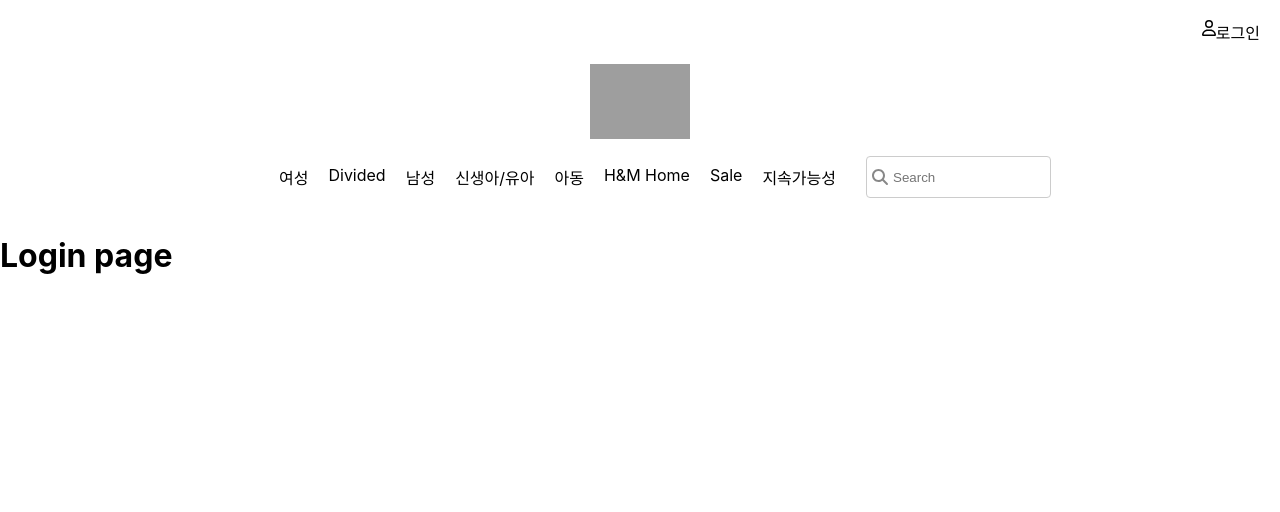
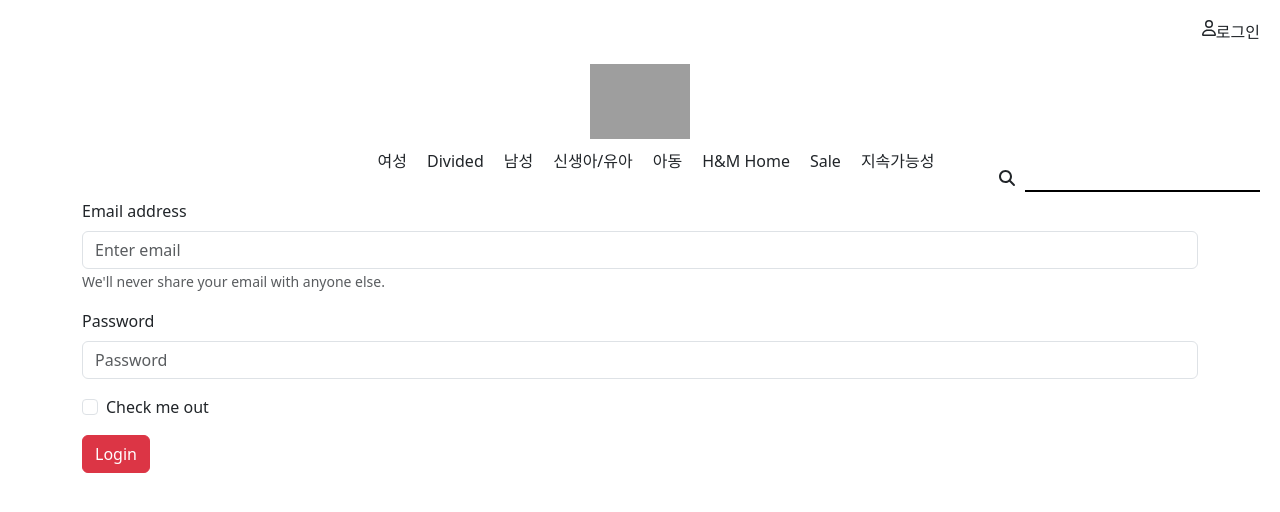
Before and after one commit to hnayoung/noona-hnm, a React (Create React App) app: page /login in a window 1280 px wide. Shown: the top 512 px of the page. Built offline with nearby package versions, Linux system fonts and the light colour scheme; grey boxes are pictures that could not be loaded.

Commit message:
second-commit

```diff
--- a/package.json
+++ b/package.json
@@ -10,8 +10,10 @@
     "@testing-library/jest-dom": "^5.17.0",
     "@testing-library/react": "^13.4.0",
     "@testing-library/user-event": "^13.5.0",
+    "bootstrap": "^5.3.3",
     "json-server": "^0.17.4",
     "react": "^18.3.1",
+    "react-bootstrap": "^2.10.4",
     "react-dom": "^18.3.1",
     "react-router-dom": "^6.26.1",
     "react-scripts": "5.0.1",
--- a/src/App.css
+++ b/src/App.css
@@ -2,6 +2,7 @@
   display:flex;
   justify-content: flex-end;
   margin: 20px;
+  cursor: pointer;
 }
 
 .nav-section{
@@ -22,25 +23,23 @@
 .menu-area {
   display: flex;
   justify-content: center;
-  align-items: center;
+  position: relative;
 }
 
-.search-container {
+.search {
   display: flex;
+  position: absolute;
   align-items: center;
-  border: 1px solid #ccc;
-  padding: 5px;
-  border-radius: 4px;
-  height: 30px;
-  margin-left: 20px; /* 메뉴 리스트와 검색 박스 사이 간격 조정 */
+  right: 20px;
+  margin-top: 25px;
 }
 
-.search-container input {
+.search input {
   border: none;
+  border-bottom: 2px solid ;
   outline: none;
-  padding-left: 5px;
-  height: 100%;
-  width: 150px;
+  margin-left: 10px;
+  font-size: 16px;
 }
 
 .search-icon {
--- a/src/App.js
+++ b/src/App.js
@@ -1,3 +1,4 @@
+import {useState} from "react";
 import './App.css';
 import {
   Routes,
@@ -7,7 +8,9 @@
 import Login from './page/Login';
 import ProductDetail from './page/ProductDetail';
 import Navbar from "./component/Navbar";
-
+import 'bootstrap/dist/css/bootstrap.min.css';
+import { useEffect } from "react";
+import PrivateRoute from "./route/PrivateRoute";
 
 // 1. 전체상품페이지, 로그인, 상품상세페이지
 // 1-1. 네비게이션바
@@ -20,14 +23,17 @@
 // 8. 로그인을 하면 로그아웃이 보이고 로그아웃을 하면 로그인이 보인다
 // 9. 상품을 검색할 수 있다.
 function App() {
-
+  const [authenticate, setAuthenticate] = useState(false) //true : 로그인이 됨 , false : 로그인이 안됨
+  useEffect(()=>{
+    console.log("Aaaa", authenticate);
+  }, [authenticate]);
   return (
     <div >
     <Navbar />
      <Routes>
       <Route path="/" element={<ProductAll/>}/>
-      <Route path="/login" element={<Login />}/>
-      <Route path="/product/:id" element={<ProductDetail />}/>
+      <Route path="/login" element={<Login setAuthenticate={setAuthenticate}/>}/>
+      <Route path="/product/:id" element={<PrivateRoute authenticate= {authenticate} />}/>
      </Routes>
     </div>
   );
--- a/src/component/Navbar.js
+++ b/src/component/Navbar.js
@@ -2,12 +2,20 @@
 import { FontAwesomeIcon } from '@fortawesome/react-fontawesome'
 import { faUser } from '@fortawesome/free-regular-svg-icons'
 import { faSearch } from '@fortawesome/free-solid-svg-icons'
+import { useNavigate } from 'react-router-dom'
 
 const Navbar = () => {
     const menuList = ['여성', 'Divided', '남성', '신생아/유아', '아동', 'H&M Home', 'Sale', '지속가능성'];
+    const navigate = useNavigate()
+
+    const goToLogin = () => {
+      navigate("/login");
+    }
+
+
   return (
     <div>
-      <div className="login-button">
+      <div className="login-button" onClick={goToLogin}>
         <FontAwesomeIcon icon={faUser} />
         <div>로그인</div>
       </div>
@@ -22,9 +30,9 @@
                 <li>{menu}</li>
               ))}
           </ul>
-        <div className="search-container">
-          <FontAwesomeIcon icon={faSearch} className="search-icon" />
-          <input type="text" placeholder="Search" />
+        <div className="search">
+          <FontAwesomeIcon icon={faSearch}  />
+          <input type="text" />
         </div>
       </div>
     </div>
--- a/src/component/ProductCard.js
+++ b/src/component/ProductCard.js
@@ -1,15 +1,27 @@
 import React from 'react'
+import { useNavigate } from "react-router-dom";
 
-const ProductCard = () => {
-  return (
-    <div>
-      <img src="https://lp2.hm.com/hmgoepprod?set=quality%5B79%5D%2Csource%5B%2F00%2Fc7%2F00c74285ca128ccdc70c78ab32d054525a203fbf.jpg%5D%2Corigin%5Bdam%5D%2Ccategory%5B%5D%2Ctype%5BLOOKBOOK%5D%2Cres%5Bm%5D%2Chmver%5B1%5D&call=url[file:/product/main]"></img>
+
+const ProductCard = ({ item }) => {
+  const navigate = useNavigate();
+
+  const showDetail = () => {
+    if (item && item.id) {
+      navigate(`/product/${item.id}`);
+    } else {
+      console.error("Item is undefined or missing 'id'");
+    }
+  }
+
+ return (
+    <div className="card" onClick={showDetail}>
+      <img src={item?.img} alt="product"/>
       <div>Conscious choice</div>
-      <div>벨티드 트윌 코트</div>
-      <div>100,000원</div>
-      <div>신제품</div>
+      <div>{item?.title}</div>
+      <div>{item?.price}원</div>
+      <div>{item?.new === true ? "신제품" : ""}</div>
     </div>
-  )
+  );
 }
 
-export default ProductCard
+export default ProductCard;
--- a/src/page/Login.js
+++ b/src/page/Login.js
@@ -1,10 +1,42 @@
 import React from 'react'
+import Button from 'react-bootstrap/Button';
+import Form from 'react-bootstrap/Form';
+import { Container } from 'react-bootstrap';
+import { useNavigate } from 'react-router-dom';
 
-const Login = () => {
+
+const Login = ({setAuthenticate}) => {
+    const navigate = useNavigate()
+  const loginUser = (event) => {
+    event.preventDefault();
+    console.log("login user function issue");
+    setAuthenticate(true);
+    navigate("/");
+  };
+
   return (
-    <div>
-      <h1>Login page</h1>
-    </div>
+    <Container>
+      <Form onSubmit = {(event)=>loginUser(event)}>
+        <Form.Group className="mb-3" controlId="formBasicEmail">
+          <Form.Label>Email address</Form.Label>
+          <Form.Control type="email" placeholder="Enter email" />
+          <Form.Text className="text-muted">
+            We'll never share your email with anyone else.
+          </Form.Text>
+        </Form.Group>
+
+        <Form.Group className="mb-3" controlId="formBasicPassword">
+          <Form.Label>Password</Form.Label>
+          <Form.Control type="password" placeholder="Password" />
+        </Form.Group>
+        <Form.Group className="mb-3" controlId="formBasicCheckbox">
+          <Form.Check type="checkbox" label="Check me out" />
+        </Form.Group>
+        <Button variant="danger" type="submit">
+          Login
+        </Button>
+      </Form>
+    </Container>
   )
 }
 
--- a/src/page/ProductAll.js
+++ b/src/page/ProductAll.js
@@ -1,5 +1,6 @@
 import React, { useEffect, useState } from 'react'
 import ProductCard from '../component/ProductCard';
+import { Container, Row , Col } from 'react-bootstrap';
 
 const ProductAll = () => {
 
@@ -17,6 +18,15 @@
     },[])
   return (
     <div>
+        <Container>
+            <Row>
+                {productList.map((menu) => {
+                     <Col lg={3}>
+                        <ProductCard item={menu} />
+                    </Col>
+                })}
+            </Row>
+        </Container>
         <ProductCard/>
     </div>
   )
--- /dev/null
+++ b/src/route/PrivateRoute.js
@@ -0,0 +1,9 @@
+import React from 'react'
+import ProductDetail from '../page/ProductDetail'
+import { Navigate } from 'react-router-dom'
+
+const PrivateRoute = ({authenticate}) => {
+  return  authenticate === true?<ProductDetail/>:<Navigate to = "/login"/>
+}
+
+export default PrivateRoute
```
Also changed, not shown: 1 other file (tests, documents, lock files or other folders).
